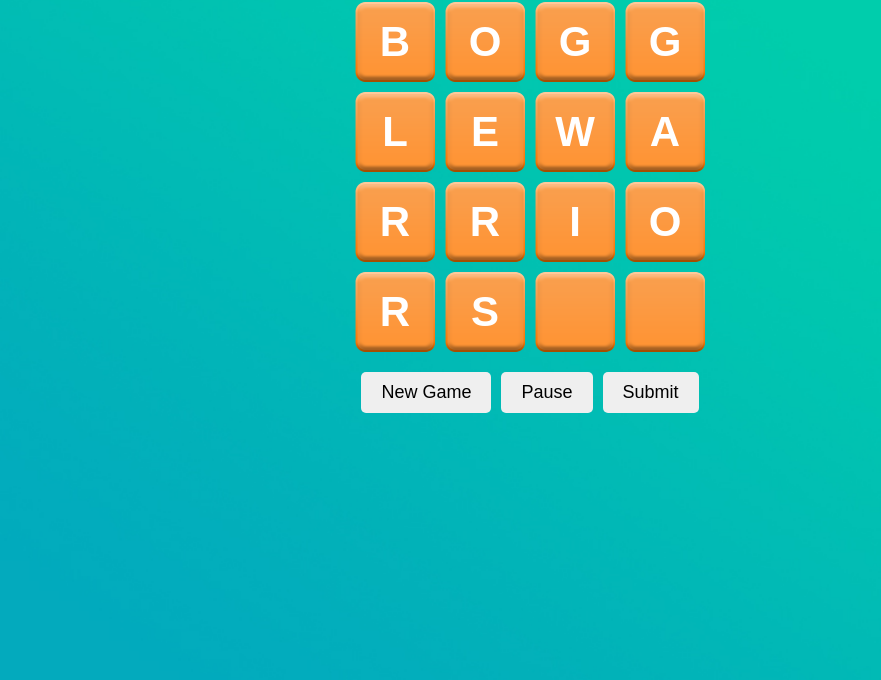
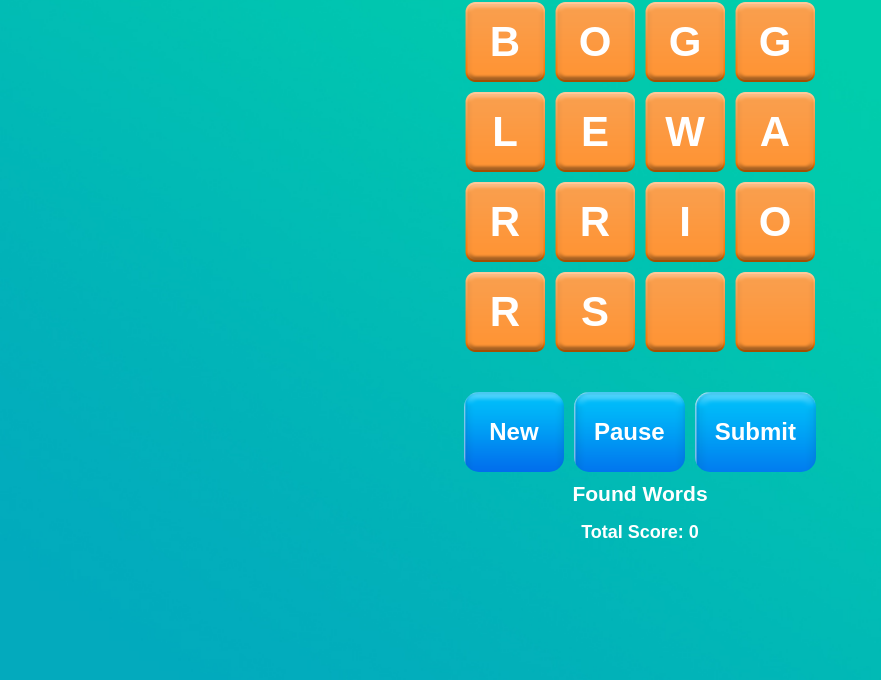
Before and after one commit to Jonezyyy/bogglewarriors, a website: page index.html in a window 1280 px wide. Shown: the part 120-800 px from the top of the page, without its empty margins (0-881 px from the left). Drawn offline with Linux system fonts and the light colour scheme.

Commit message:
Add all files for Boggle Warriors project

```diff
--- a/index.html
+++ b/index.html
@@ -3,27 +3,33 @@
 <head>
     <meta charset="UTF-8">
     <meta name="viewport" content="width=device-width, initial-scale=1.0">
-    <title>Boggle Game</title>
+    <title>Boggle Warriors</title>
     <link rel="stylesheet" href="styles.css">
 </head>
 <body>
+
     <div id="game">
         <div id="board-container">
+            <div id="timer">1:30</div>
+            <div id="board"></div>
             <div id="time-up" style="display: none;">Time is up!</div>
-            <div id="timer">1:30</div>
-            <div id="board">
-                <!-- 16 letter tiles will go here -->
-            </div>
-            <div id="buttons">
-                <button id="newGame">New Game</button>
-                <button id="pause">Pause</button>
-                <button id="submitWord">Submit</button> <!-- Added Submit Button -->
-            </div>
         </div>
+
+        <!-- Button container at the top -->
+        <div id="buttons">
+            <button id="newGame">New</button>
+            <button id="pause">Pause</button>
+            <button id="submitWord">Submit</button>
+        </div>
+
+        <!-- Scoring Table positioned directly under buttons -->
         <div id="sidebar">
-            <!-- Sidebar for displaying found words and score -->
+            <h3>Found Words</h3>
+            <ul id="foundWordsList"></ul>
+            <h4>Total Score: <span id="totalScore">0</span></h4>
         </div>
     </div>
+
     <script src="script.js"></script>
 </body>
 </html>
--- a/styles.css
+++ b/styles.css
@@ -15,15 +15,17 @@ body {
     padding-top: 50px;
     margin: 0 auto;
     width: 80%;
+    flex-direction: column;
+    align-items: center;
 }
 
 /* Sidebar styling */
 #sidebar {
     width: 200px;
-    margin-left: 20px;
     color: white;
     font-size: 18px;
     text-align: center;
+    margin-top: 10px; /* Added margin to separate sidebar from buttons */
 }
 
 /* Board and button styling */
@@ -47,6 +49,7 @@ body {
     grid-template-rows: repeat(4, 80px);
     gap: 10px;
     margin-top: 10px;
+    margin-bottom: 20px; /* Adds padding between the game board and buttons */
 }
 
 .tile {
@@ -64,10 +67,12 @@ body {
     border-radius: 8px;
     cursor: pointer;
 }
+
 /* Feedback for selected tiles */
 .tile.selected {
     background-image: url("images/tile_selected.png"); /* Selected texture */
 }
+
 /* Shake animation for invalid selections */
 @keyframes shake {
     0% { transform: translateX(0); }
@@ -80,8 +85,6 @@ body {
 .shake {
     animation: shake 0.3s ease;
 }
-
-
 
 #time-up {
     position: absolute;
@@ -98,19 +101,28 @@ body {
 }
 
 button {
-    font-size: 18px;
-    padding: 10px 20px;
+    height: 80px; /* Fixed height */
+    padding: 0 20px; /* Horizontal padding to give space around the text */
+    font-size: 24px;
     cursor: pointer;
     border: none;
     border-radius: 5px;
+    background-image: url("images/button_texture.png"); /* Textured background */
+    background-size: cover;
+    color: white;
+	border-radius: 15px;
+    font-weight: bold;
+    min-width: 100px; /* Optional: minimum width for consistent button sizing */
+    white-space: nowrap; /* Prevents text wrapping if button text is long */
 }
 
+
 button:hover {
-    background-color: #ddd;
+    background-color: rgba(255, 255, 255, 0.2); /* Semi-transparent hover effect */
 }
 
 button:active {
-    background-color: #bbb;
+    background-color: rgba(255, 255, 255, 0.3); /* Active effect */
 }
 
 /* Sidebar list and score styling */
```
Also changed, not shown: images/button_texture.png (added), images/square-texture.png (deleted).
